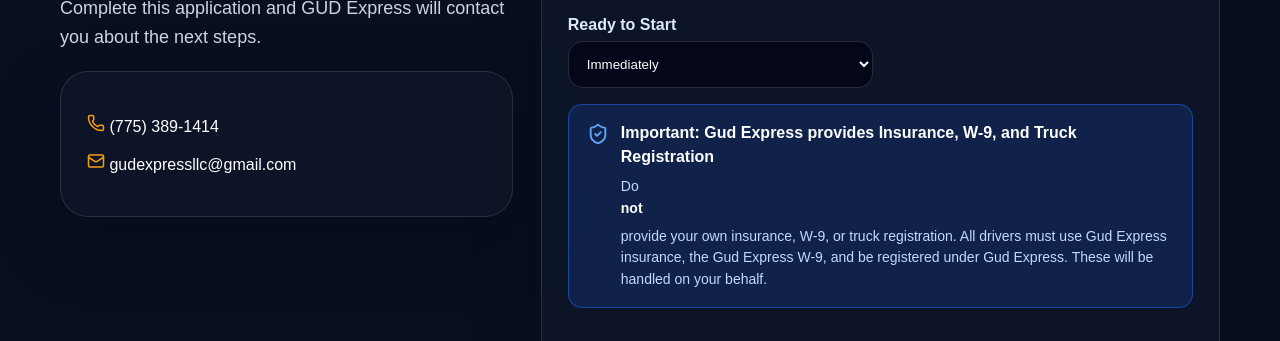
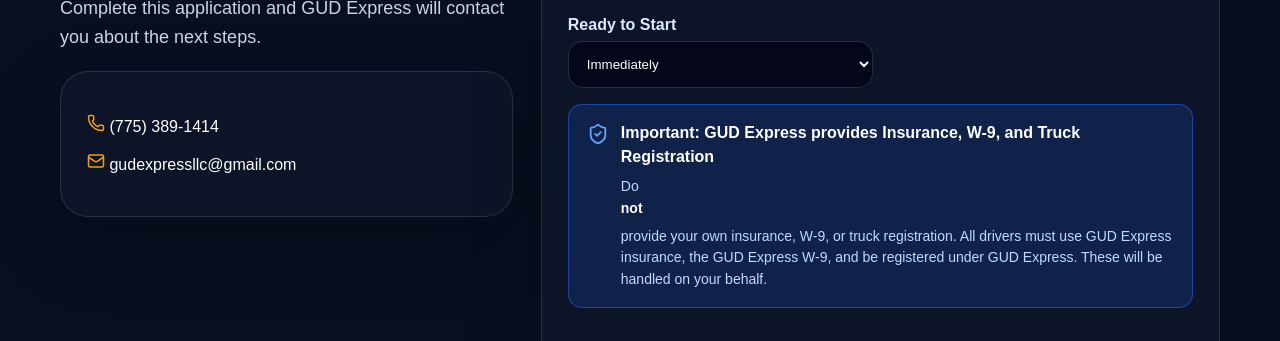
Before and after one commit to dukens11-create/Gud-express-, a React (Vite) app: page / in a window 1280 px wide. Shown: the part 4880-5221 px from the top of the page. Built offline with nearby package versions, Linux system fonts and the light colour scheme.

Commit message:
Fix company name capitalization in policy notice (GUD Express not Gud Express)
Agent-Logs-Url: https://github.com/dukens11-create/Gud-express-/sessions/fea3f9a4-b0e5-4e27-9f07-9845a98b19f6

Co-authored-by: dukens11-create <249652828+dukens11-create@users.noreply.github.com>

```diff
--- a/src/main.jsx
+++ b/src/main.jsx
@@ -601,11 +601,11 @@ function Application() {
           <div className="gudProvidedNotice">
             <ShieldCheck size={22} />
             <div>
-              <strong>Important: Gud Express provides Insurance, W-9, and Truck Registration</strong>
+              <strong>Important: GUD Express provides Insurance, W-9, and Truck Registration</strong>
               <p>
                 Do <strong>not</strong> provide your own insurance, W-9, or truck registration.
-                All drivers must use Gud Express insurance, the Gud Express W-9, and be registered
-                under Gud Express. These will be handled on your behalf.
+                All drivers must use GUD Express insurance, the GUD Express W-9, and be registered
+                under GUD Express. These will be handled on your behalf.
               </p>
             </div>
           </div>
```
